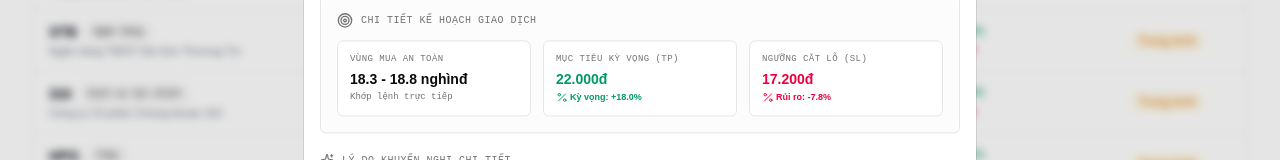
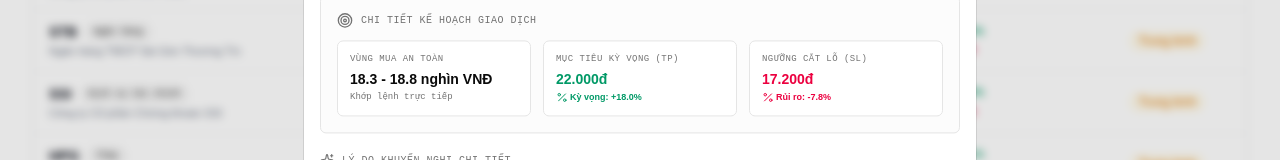
Before and after one commit to area44-labs/alpha-pulse, a React (Vite) app: page / in a window 1280 px wide. Both pictures are taken after a click on the button 224 px from the left and 1087 px from the top of the page. Shown: the part 800-960 px from the top of the page. Built offline with nearby package versions, Linux system fonts and the light colour scheme; no server answers; the HTML template or start-up script is replaced by a standard one.

Commit message:
Viet Nam Đồng

```diff
--- a/src/components/stock-detail-modal.tsx
+++ b/src/components/stock-detail-modal.tsx
@@ -108,7 +108,7 @@ export function StockDetailModal({ stock, isOpen, onOpenChange }: StockDetailMod
                   Vùng mua an toàn
                 </span>
                 <span className="mt-1 block text-sm font-bold text-foreground">
-                  {isBuy ? `${stock.targetBuyPrice} nghìnđ` : "Bán ngay"}
+                  {isBuy ? `${stock.targetBuyPrice} nghìn VNĐ` : "Bán ngay"}
                 </span>
                 <span className="mt-0.5 block font-mono text-[9px] text-muted-foreground">
                   {isBuy ? "Khớp lệnh trực tiếp" : "Giá hiện tại"}
```
